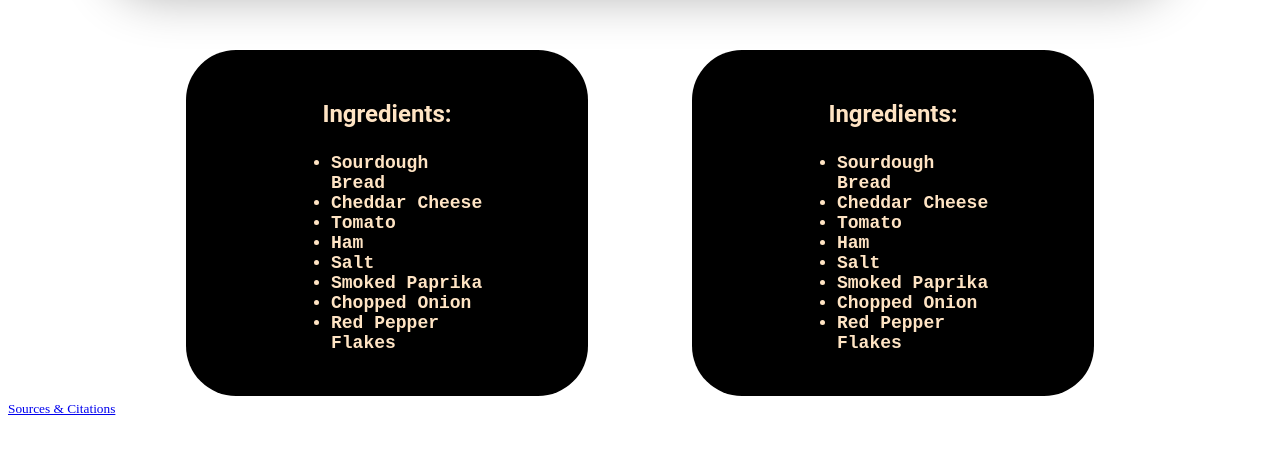
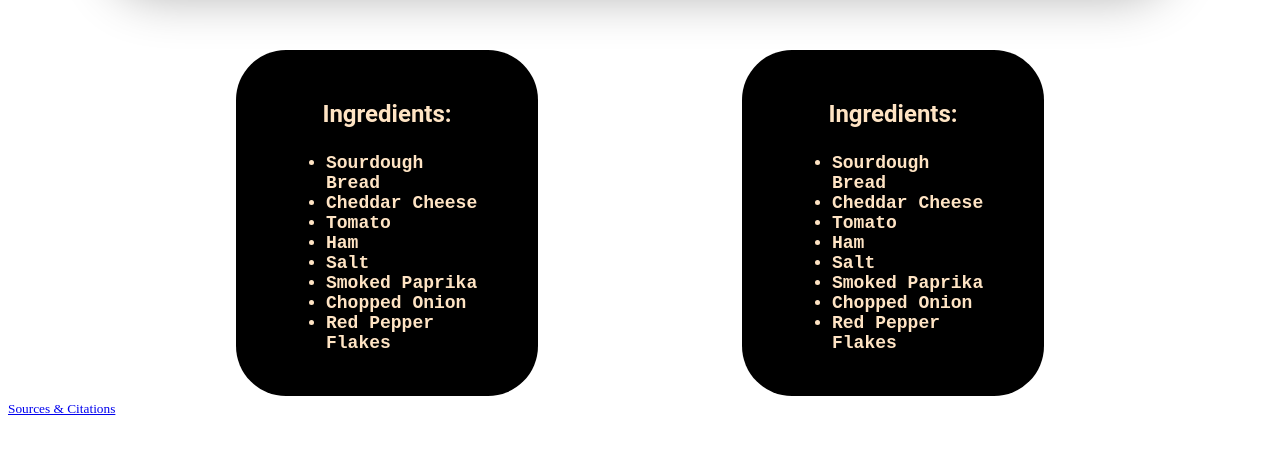
Before and after one commit to IACS-26-27/web-design-1-recipe-assignment-carterbilawchuk, a website: page index.html in a window 1280 px wide. Shown: the part 191-642 px from the top of the page. Drawn offline with Linux system fonts and the light colour scheme.

Commit message:
changed some margins

```diff
--- a/styles.css
+++ b/styles.css
@@ -16,7 +16,7 @@ h1 {
 div {
   font-size: 18px;
   font-family: 'Courier New', Courier, monospace;
-  margin-inline: 50px;
+  margin-inline: 100px;
   padding-block: 25px;
   padding-inline: 25px;
   background-color: rgb(0, 0, 0);
@@ -35,7 +35,7 @@ h2 {
 
 li {
   text-align: left;
-  margin-inline: 80px;
+  margin-inline: 25px;
 }
 
 ::selection {
```
